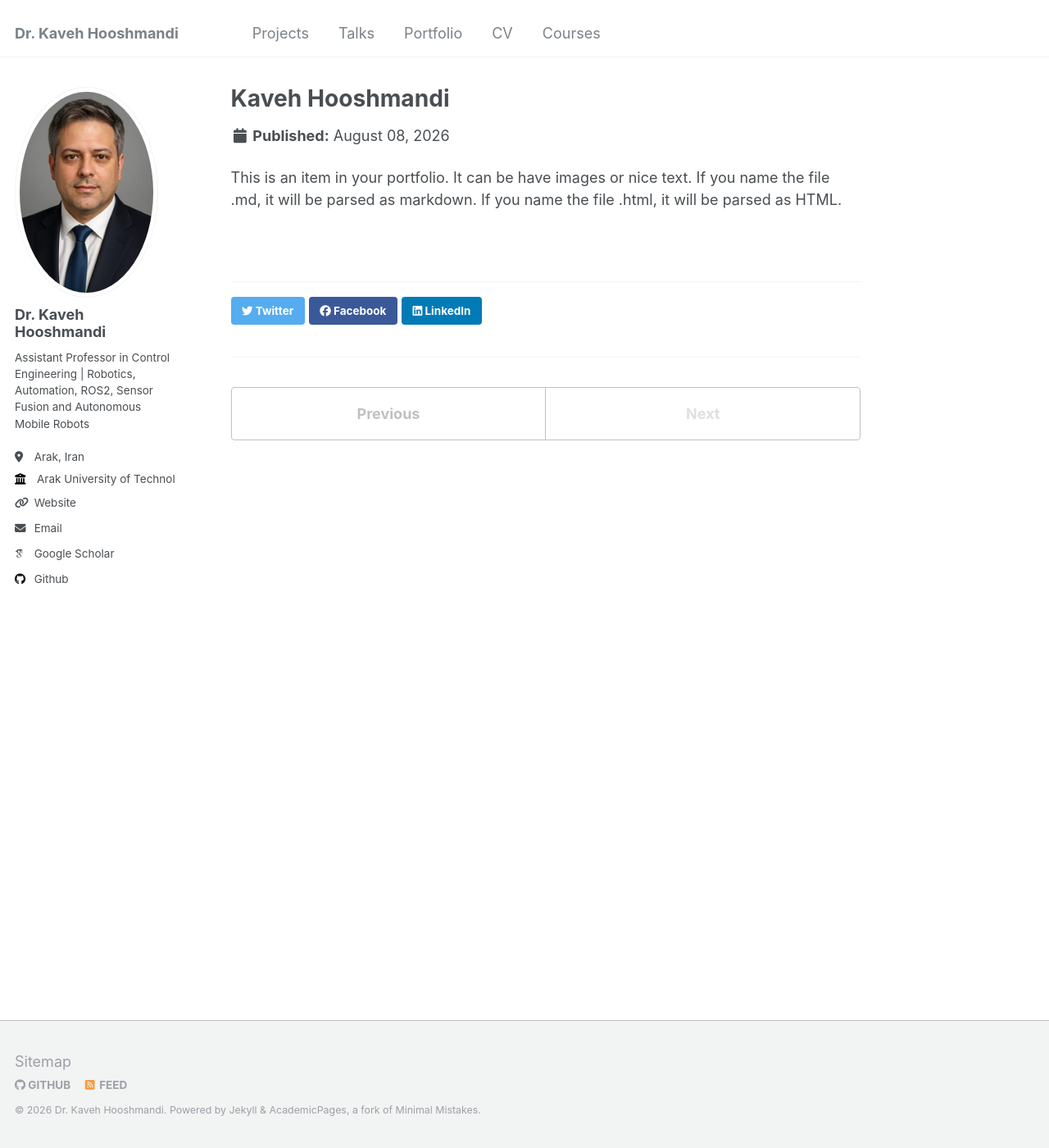
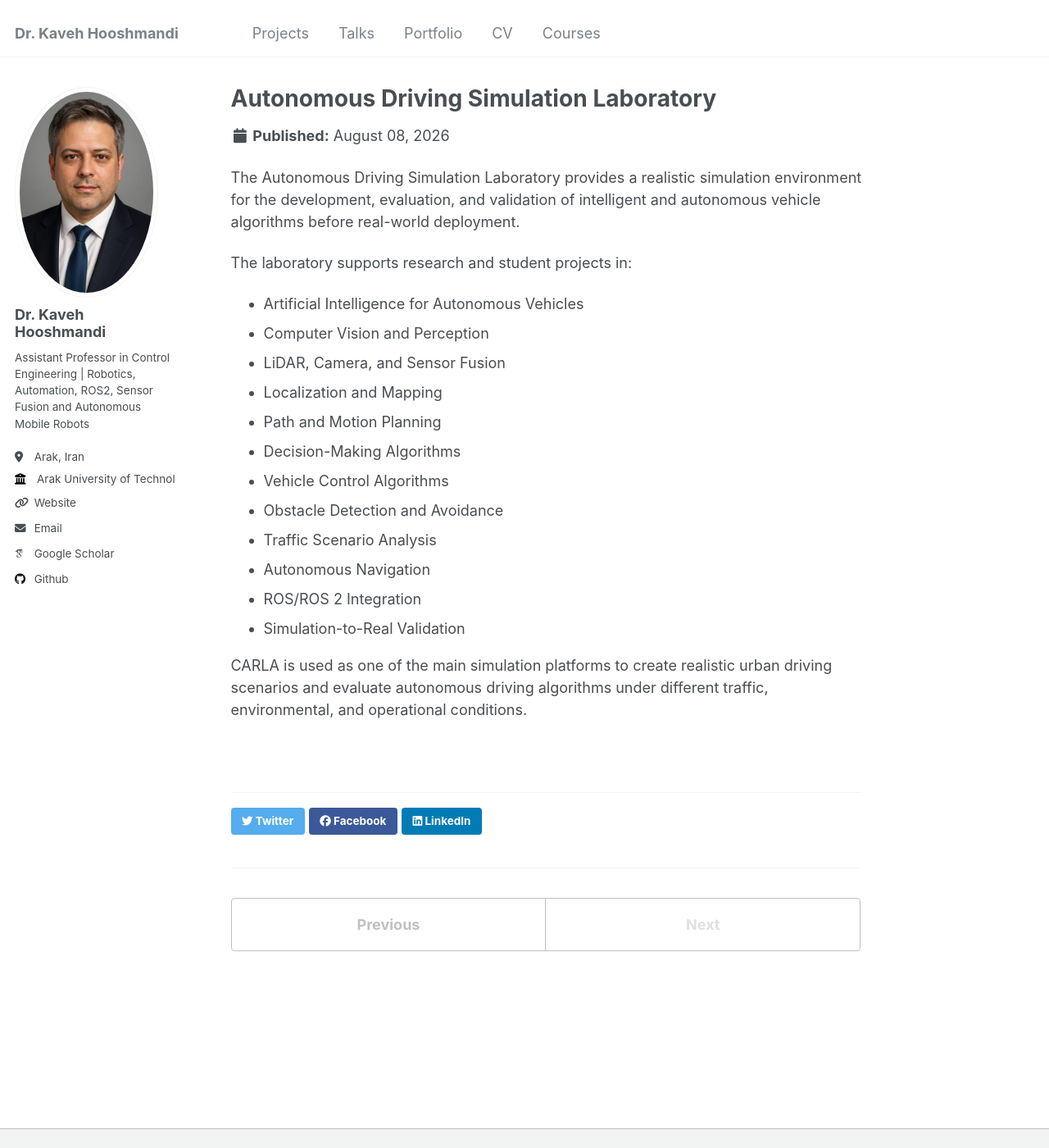
Before and after one commit to kaveh-hooshmandi/kaveh-hooshmandi.github.io, a Jekyll site: the page built from _portfolio/portfolio-5.md, in a window 1280 px wide and 1400 px high. Shown: the whole window at 82% size. Built offline with Jekyll 4.4.1, drawn with Linux system fonts in a browser that asks for light colours; some web fonts are replaced.

Commit message:
Revise portfolio entry for Autonomous Driving Lab
Updated portfolio entry to reflect the Autonomous Driving Simulation Laboratory, including a detailed description of its purpose and supported research areas.

```diff
--- a/_portfolio/portfolio-5.md
+++ b/_portfolio/portfolio-5.md
@@ -1,7 +1,24 @@
 ---
-title: "Kaveh Hooshmandi"
-excerpt: "iD Tech Academy at MIT <br/><img src='/images/1-1.jpg' style='width:70%;'>"
+title: "Autonomous Driving Simulation Laboratory"
+excerpt: "A simulation-based laboratory for developing, testing, and validating advanced AI algorithms for autonomous vehicles, including perception, sensor fusion, localization, decision-making, path planning, and autonomous control.<br/><br/><video controls preload='metadata' style='width:100%; max-width:620px; border-radius:8px;'><source src='/files/Carla.mp4' type='video/mp4'>Your browser does not support the video tag.</video>"
 collection: portfolio
 ---
 
-This is an item in your portfolio. It can be have images or nice text. If you name the file .md, it will be parsed as markdown. If you name the file .html, it will be parsed as HTML.
+The Autonomous Driving Simulation Laboratory provides a realistic simulation environment for the development, evaluation, and validation of intelligent and autonomous vehicle algorithms before real-world deployment.
+
+The laboratory supports research and student projects in:
+
+- Artificial Intelligence for Autonomous Vehicles
+- Computer Vision and Perception
+- LiDAR, Camera, and Sensor Fusion
+- Localization and Mapping
+- Path and Motion Planning
+- Decision-Making Algorithms
+- Vehicle Control Algorithms
+- Obstacle Detection and Avoidance
+- Traffic Scenario Analysis
+- Autonomous Navigation
+- ROS/ROS 2 Integration
+- Simulation-to-Real Validation
+
+CARLA is used as one of the main simulation platforms to create realistic urban driving scenarios and evaluate autonomous driving algorithms under different traffic, environmental, and operational conditions.
```
